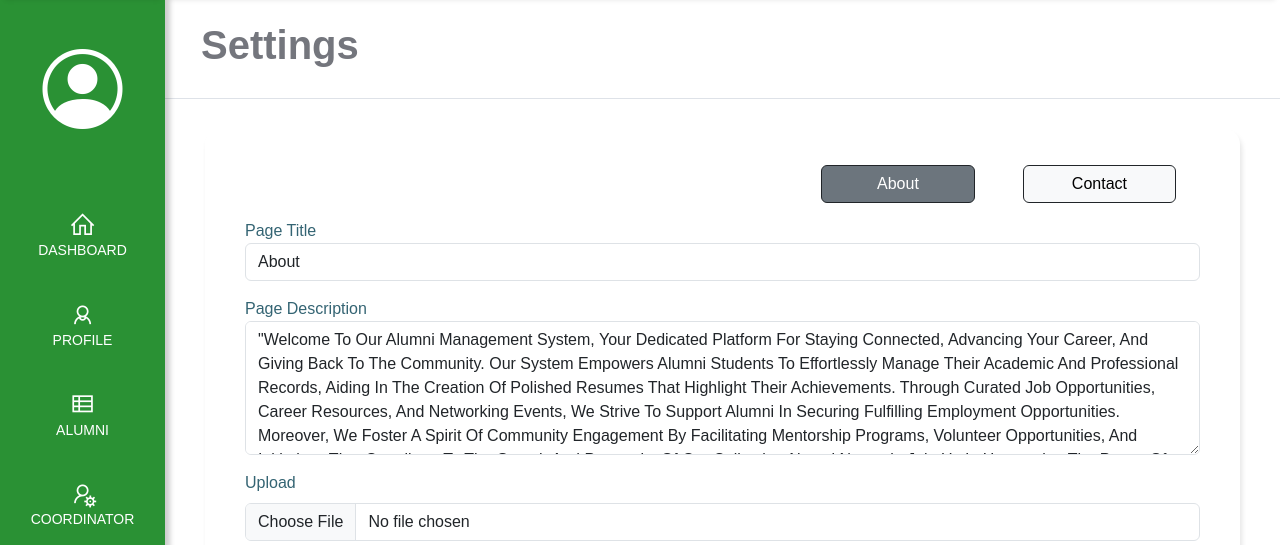
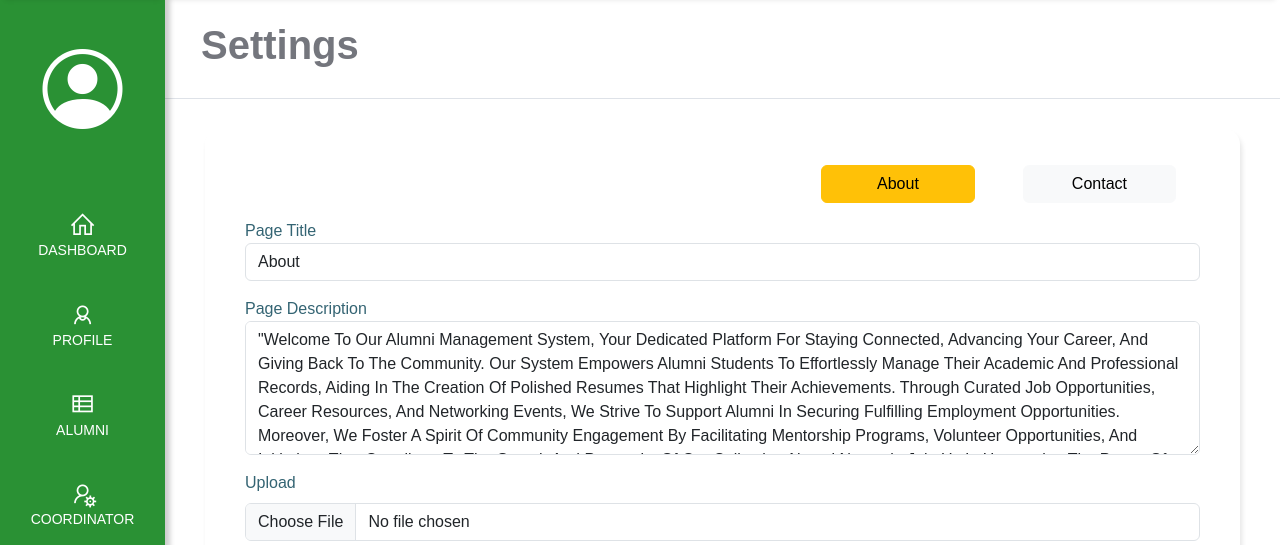
Before and after one commit to L-iVANS/ITEC75A-ALUMNI-MANAGEMENT-SYSTEM, a PHP site: page /about.php in a window 1280 px wide. Shown: the part 60-605 px from the top of the page. Run offline with PHP 8.4, Linux system fonts and the light colour scheme; the visitor is signed in with stand-in values (Sample User, id 1); data comes from the database, SQL or seed files in the repository; data that the repository does not hold is empty; some libraries are stand-ins or nearby versions; grey boxes are pictures that could not be loaded.

Commit message:
button-change-color

```diff
--- a/Project - Final (PHP)/adminPage/settings/about.php
+++ b/Project - Final (PHP)/adminPage/settings/about.php
@@ -181,10 +181,10 @@ if ($_SERVER['REQUEST_METHOD'] == 'POST') {
                 <div class="d-flex justify-content-end my-3">
                     <ul class="nav nav-pills custom-nav-pills" id="myTab" role="tablist">
                         <li class="nav-item mx-4">
-                            <button class="btn btn-secondary border border-dark" id="about-tab" type="button" role="tab" aria-controls="contact" aria-selected="true" onclick="location.href='about.php'" style="padding-left: 55px; padding-right: 55px;">About</button>
+                            <button class="btn btn-warning border border-warning" id="about-tab" type="button" role="tab" aria-controls="contact" aria-selected="true" onclick="location.href='about.php'" style="padding-left: 55px; padding-right: 55px;">About</button>
                         </li>
                         <li class="nav-item mx-4">
-                            <button class="btn btn-light border border-dark" id="contact-tab" type="button" role="tab" aria-controls="contact" aria-selected="false" onclick="location.href='contact.php'" style="padding-left: 48px; padding-right: 48px;">Contact</button>
+                            <button class="btn btn-light border border-light" id="contact-tab" type="button" role="tab" aria-controls="contact" aria-selected="false" onclick="location.href='contact.php'" style="padding-left: 48px; padding-right: 48px;">Contact</button>
                         </li>
                     </ul>
                 </div>
--- a/Project - Final (PHP)/adminPage/settings/contact.php
+++ b/Project - Final (PHP)/adminPage/settings/contact.php
@@ -186,10 +186,10 @@ if ($_SERVER['REQUEST_METHOD'] == 'POST') {
                 <div class="d-flex justify-content-end my-3">
                     <ul class="nav nav-pills custom-nav-pills" id="myTab" role="tablist">
                         <li class="nav-item mx-4">
-                            <button class="btn btn-light border border-dark" id="contact-tab" type="button" role="tab" aria-controls="contact" aria-selected="false" onclick="location.href='about.php'" style="padding-left: 55px; padding-right: 55px;">About</button>
+                            <button class="btn btn-light border border-light" id="contact-tab" type="button" role="tab" aria-controls="contact" aria-selected="false" onclick="location.href='about.php'" style="padding-left: 55px; padding-right: 55px;">About</button>
                         </li>
                         <li class="nav-item mx-4">
-                            <button class="btn btn-secondary border border-dark" id="about-tab" type="button" role="tab" aria-controls="contact" aria-selected="true" onclick="location.href='contact.php'" style="padding-left: 48px; padding-right: 48px;">Contact</button>
+                            <button class="btn btn-warning border border-warning" id="about-tab" type="button" role="tab" aria-controls="contact" aria-selected="true" onclick="location.href='contact.php'" style="padding-left: 48px; padding-right: 48px;">Contact</button>
                         </li>
                     </ul>
                 </div>
```
